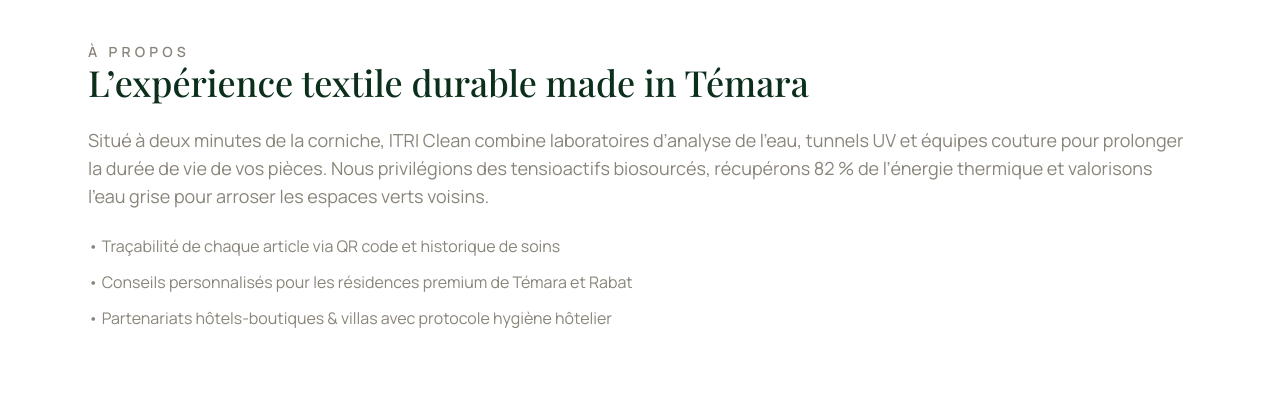
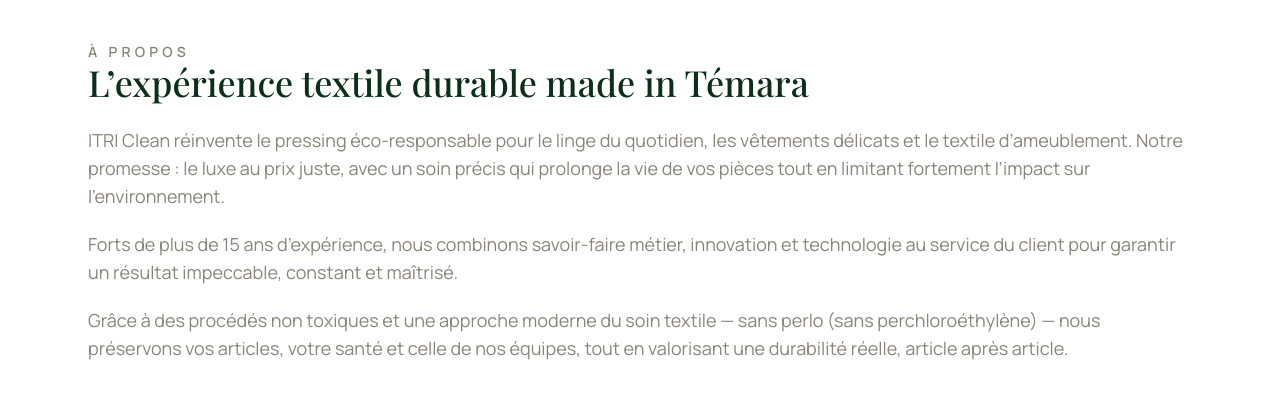
Before and after one commit to ettalbiMed/pressing, a React (Vite) app: page / in a window 1280 px wide. Shown: the part 880-1292 px from the top of the page. Built offline with nearby package versions, Linux system fonts and the light colour scheme.

Commit message:
Remplace le contenu de la section À propos par le nouveau texte

```diff
--- a/src/App.tsx
+++ b/src/App.tsx
@@ -458,13 +458,14 @@
               <p className="text-sm font-semibold uppercase tracking-[0.3em] text-muted">À propos</p>
               <h2 id="about-title" className="font-display text-3xl text-brand md:text-4xl">L’expérience textile durable made in Témara</h2>
               <p className="mt-6 text-lg text-muted">
-                Situé à deux minutes de la corniche, {brandName} combine laboratoires d’analyse de l’eau, tunnels UV et équipes couture pour prolonger la durée de vie de vos pièces. Nous privilégions des tensioactifs biosourcés, récupérons 82 % de l’énergie thermique et valorisons l’eau grise pour arroser les espaces verts voisins.
+                ITRI Clean réinvente le pressing éco-responsable pour le linge du quotidien, les vêtements délicats et le textile d’ameublement. Notre promesse : le luxe au prix juste, avec un soin précis qui prolonge la vie de vos pièces tout en limitant fortement l’impact sur l’environnement.
               </p>
-              <ul className="mt-6 space-y-3 text-muted">
-                <li>• Traçabilité de chaque article via QR code et historique de soins</li>
-                <li>• Conseils personnalisés pour les résidences premium de Témara et Rabat</li>
-                <li>• Partenariats hôtels-boutiques & villas avec protocole hygiène hôtelier</li>
-              </ul>
+              <p className="mt-5 text-lg text-muted">
+                Forts de plus de 15 ans d’expérience, nous combinons savoir-faire métier, innovation et technologie au service du client pour garantir un résultat impeccable, constant et maîtrisé.
+              </p>
+              <p className="mt-5 text-lg text-muted">
+                Grâce à des procédés non toxiques et une approche moderne du soin textile — sans perlo (sans perchloroéthylène) — nous préservons vos articles, votre santé et celle de nos équipes, tout en valorisant une durabilité réelle, article après article.
+              </p>
             </div>
             <div className="grid gap-4 sm:grid-cols-2" data-animate>
               {pillars.map((pillar) => (
```
